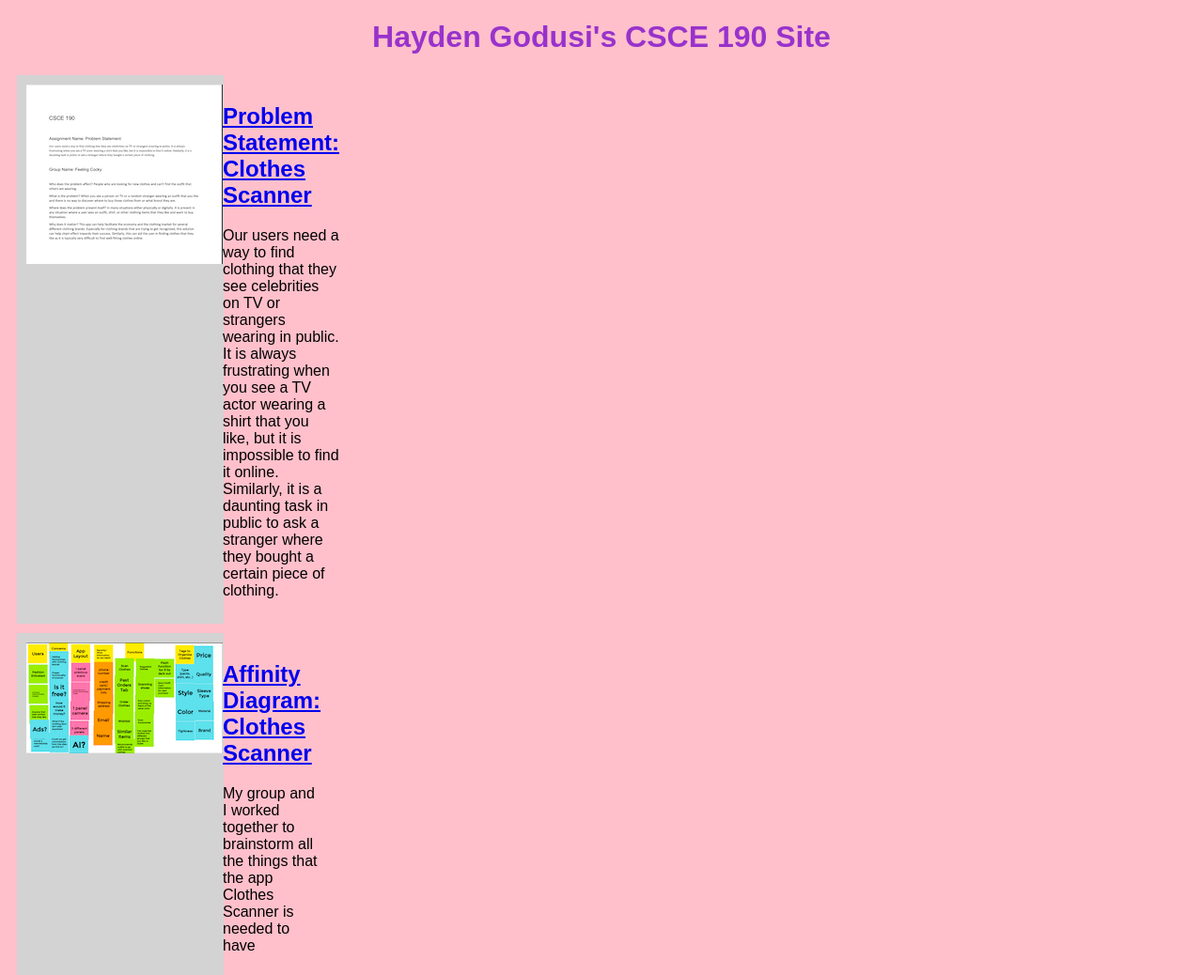
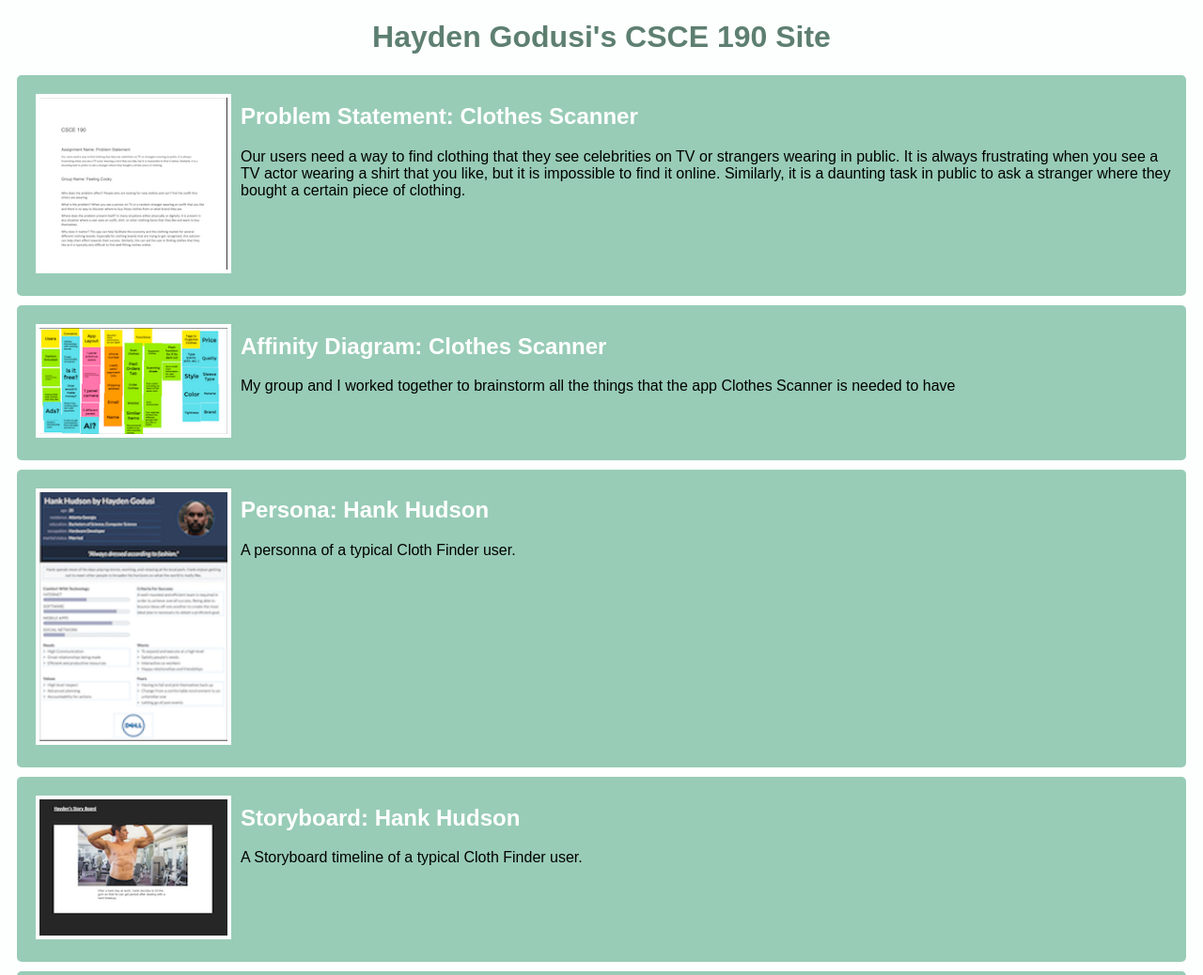
Before and after one commit to HaydenGodusi/HaydenGodusi.github.io, a plain HTML site: page index.html in a window 1280 px wide. Shown: the top 1038 px of the page at 94% size. Drawn offline with Linux system fonts and the light colour scheme.

Commit message:
Add files via upload

```diff
--- a/style.css
+++ b/style.css
@@ -1,6 +1,6 @@
 body {
 
-    background: pink;
+    background: #FCFFFE;
     font-family:Arial, Helvetica, sans-serif ;
 
 }
@@ -10,17 +10,38 @@ body {
     display: flex;
     padding: 10px;
     margin: 10px;
-    background: lightgray;
+    background: #98CCB6;
+    border-radius: 5px;
 }
 
-.assignment {
+.assignment img{
     width: 200px;
-    padding: 10px;
+    margin:10px;
+    border: 4px solid #FFF
+
+}
+
+.assignment img:hover{
+    border: 4px dashed #F25C69
+
 }
 
 h1 {
 
-    color: darkorchid;
+    color: #5D7F71;
     text-align: center;
 
 }
+
+h1:hover {
+    color:#F25C69;
+}
+
+a {
+    text-decoration:none;
+    color: #FFF;
+}
+
+a:hover {
+    color: #F25C69;
+}
```
